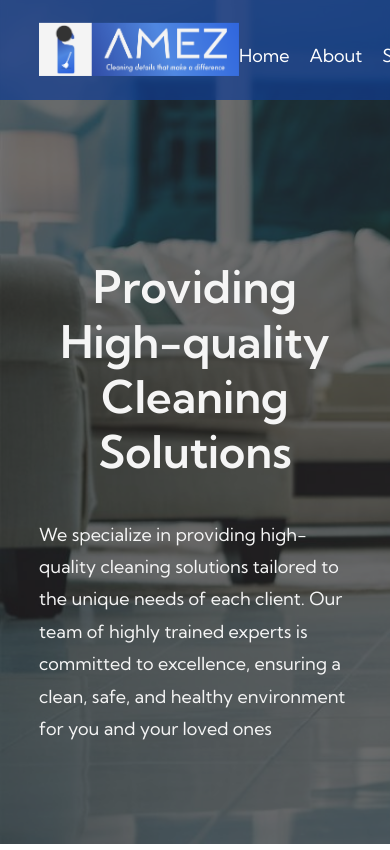
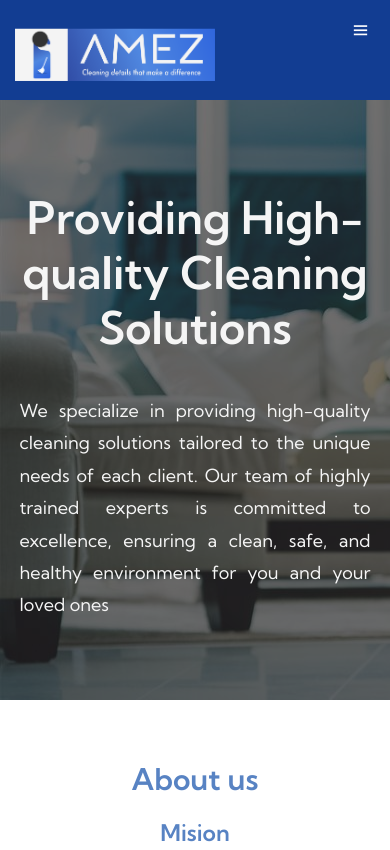
Before and after one commit to Alexajaime09/AMEZ-WEBSITE, a plain HTML site: page index.html in a window 390 px wide. Shown: the top 850 px of the page. Drawn offline with nearby package versions, Linux system fonts and the light colour scheme.

Commit message:
responsive-menu

```diff
--- a/index.html
+++ b/index.html
@@ -32,30 +32,48 @@
 
     <!--=================== HEADER ======================-->
 
-    <header class="header" #header>
-        <div class="header-shadow"></div>
-        <div class="container">
+    <header class="bar-nav" #header>
+
             <nav class="nav">
-                <div class="nav-back"></div>
+
                 <div class="logo">
                     <img src="./img/gancho min AME.png" alt="">
                 </div>
+
+                <input type="checkbox" id="check">
+
+                <label for="check" class="icons">
+                    <i class='bx bx-menu' id="open-menu"></i>
+                    <i class='bx bx-x' id="close-menu"></i>
+                </label>
+
                 <ul class="nav-list">
-                    <li class="nav-item"><a href="">Home</a></li>
-                    <li class="nav-item center"><a href="">About</a></li>
-                    <li class="nav-item center"><a href="">Service</a></li>
-                    <li class="nav-item"><a href="">Contact</a></li>
+                    <li class="nav-item"><a href="#home">Home</a></li>
+                    <li class="nav-item center"><a href="#about-us">About</a></li>
+                    <li class="nav-item center"><a href="#service">Service</a></li>
+                    <li class="nav-item"><a href="#contact">Contact</a></li>
                 </ul>
             </nav>
 
-            <div class="header-content">
+        </header>
 
-                <h1>Providing High-quality Cleaning Solutions </h1>
-                <p> We specialize in providing high-quality cleaning solutions tailored to the unique needs of each client. Our team of highly trained experts is committed to excellence, ensuring a clean, safe, and healthy environment for you and your loved ones</p>
-            </div>
+            <div class="main-hero">
+
+                <div class="hero-shadow"></div>
+
+                    <div class="hero-content">
+                        <div class="hero-container">
+                        <h1>Providing High-quality Cleaning Solutions </h1>
+                        <p> We specialize in providing high-quality cleaning solutions tailored to the unique needs of each client. Our team of highly trained experts is committed to excellence, ensuring a clean, safe, and healthy environment for you and your loved ones</p>
+
+                        </div>
+
+                    </div>
+
+
         </div>
 
-    </header>
+
 
     <section class="about-us">
         <h2> About us</h2>
@@ -197,7 +215,7 @@
     <div class="contact-us" >
 
         <p class="texto">
-            Enter your information to contact you or contact us at the following email <a href="mailto:">mextoy@gmail.com</a>
+            Enter your information to contact you or contact us at the following email: <a href="mailto:">mextoy@gmail.com</a>
         </p>
 
 
--- a/styles.css
+++ b/styles.css
@@ -6,6 +6,7 @@
 --bold: 600;
 --semibold: 500;
 --parrafo:1.8rem;
+--blue-menu: rgba(18, 61, 146,1);
 }
 
 /* ======================== Globals ========================*/
@@ -65,53 +66,24 @@ section {
   padding: 60px 0;
 }
 
-/*================== HEADER ==================*/
-
-.header {
-  background-image: url('img/portada.jpeg');
-  background-size: cover;
-  width: 100vw;
-  height: 100vh;
-  position: relative;
-  z-index: 2;
-  overflow: hidden;
-}
-.header-shadow{
-  content: '';
-  position: absolute;
-  width: 100vw;
-  height: 100vh;
-  right: 0;
-  top: 0;
-  background-color: #2a2727;
-  opacity: 65%;
-  z-index: -1;
-}
+/*================== MENU ==================*/
 
 
 .nav{
+  width: 100%;
+  height: 100px;
+  position: relative;
   display: flex;
   justify-content: space-between;
   align-items: center;
   padding: 10px 0;
+  background-color: rgba(18, 61, 146,1);
+}
 
-}
-.nav-back{
-  content: '';
-  position: absolute;
-  top: 0;
-  right: 0;
-  width: 100%;
-  height: 100px;
-  display: flex;
-  background-color: #123d92;
-  backdrop-filter: blur(3px);
-  opacity: 70%;
-
-}
 
 .logo{
   z-index: 2;
+  padding-left: 1.5rem;
 }
 .logo img{
   width: 200px;
@@ -145,22 +117,68 @@ transition: all 0.4s ease;
 left:50%;
 transform: translateX(-50%)
 }
-
-.header-content{
-  width:100%;
-  margin: auto;
-  margin-top: 170px;
-  color: whitesmoke
+.icons{
+  display: none;
 }
 
-.header-content h1{
+#check{
+  display: none;
+}
+
+
+/*================= HERO ============*/
+
+.main-hero {
+  background-image: url('img/portada.jpeg');
+  position: relative;
+  top: 0;
+  left: 0;
+  width: 100%;
+  height: 60rem;
+  z-index: 2;
+  overflow: hidden;
+  background-repeat: no-repeat;
+}
+.hero-shadow{
+  content: '';
+  position: absolute;
+  width: 100%;
+  height: 100%;
+  right: 0;
+  top: 0;
+  background-color: #2a2727;
+  opacity: 65%;
+  z-index: -1;
+}
+
+.hero-content{
+  position:absolute;
+  width: 100%;
+  top: 30%;
+  left: 0;
   color: whitesmoke;
-  text-align: center;
+  z-index: 3;
+  height:36rem;
+  display: flex;
+
+}
+
+.hero-container{
+  width: 90%;
+  margin: auto;
+  text-align: justify;
+}
+
+
+
+.hero-container h1{
+  color: whitesmoke;
   margin-bottom: 40px;
   font-size: 4.5rem;
+  text-align: center;
 }
 
-.header-content p{
+.hero-container p{
   line-height: 1.8;
   font-size: var(--parrafo);
   color: whitesmoke;
@@ -170,7 +188,7 @@ transform: translateX(-50%)
 /*=============== ABOUT-US ====================*/
 
 .about-us {
-  width: 100vw;
+  width: 100%;
  text-align: center;
  overflow: hidden;
 }
@@ -187,7 +205,7 @@ transform: translateX(-50%)
   grid-template-columns: repeat(2,1fr);
   margin: auto;
   gap: 40px;
-  max-width: 90%;
+  width: 90%;
 }
 
 .about-title{
@@ -220,7 +238,7 @@ transform: translateX(-50%)
 /* =========== SERVICES =========== */
 .services{
   background: #f4f4f4;
-  width: 100vw;
+  width: 100%;
   text-align: center;
   overflow: hidden;
 }
@@ -287,6 +305,7 @@ margin-top: 3rem;
 
 
 
+
 /* ================= CONTACT US ==================*/
 
 .label-form
@@ -317,7 +336,7 @@ margin-top: 3rem;
 /* ================= FOOTER =================== */
 
 footer{
-  background-color:#27497d;
+  background-color:var(--blue-menu);
 
 }
 .logo-footer{
@@ -361,3 +380,54 @@ footer p{
   }
 
 }
+
+@media screen and (max-width:520px){
+
+
+  .hero-content{
+    top: 15%;
+  }
+
+  .icons{
+    color:white;
+    font-size: 2rem;
+    display: inline-flex;
+    position: absolute;
+    top:20%;
+    right: 5%;
+    cursor: pointer;
+  }
+
+  #close-menu{
+    display: none;
+  }
+
+
+  .nav-list{
+    position: absolute;
+    top:100%;
+    right: 0;
+    min-height: 87vh;
+    width: 0%;
+    display: flex;
+    flex-direction: column;
+    justify-content: space-evenly;
+    align-items: center;
+    background-color:rgb(7, 36, 95,0.9) ;
+    backdrop-filter: blur(4px);
+    transition: all ease .6s;
+    z-index: 6;
+    overflow: hidden;
+  }
+
+  #check:checked~.icons #open-menu{
+    display: none;
+  }
+  #check:checked~.icons #close-menu{
+    display: block;
+  }
+
+  #check:checked~.nav-list{
+    width: 100%;
+  }
+}
```
